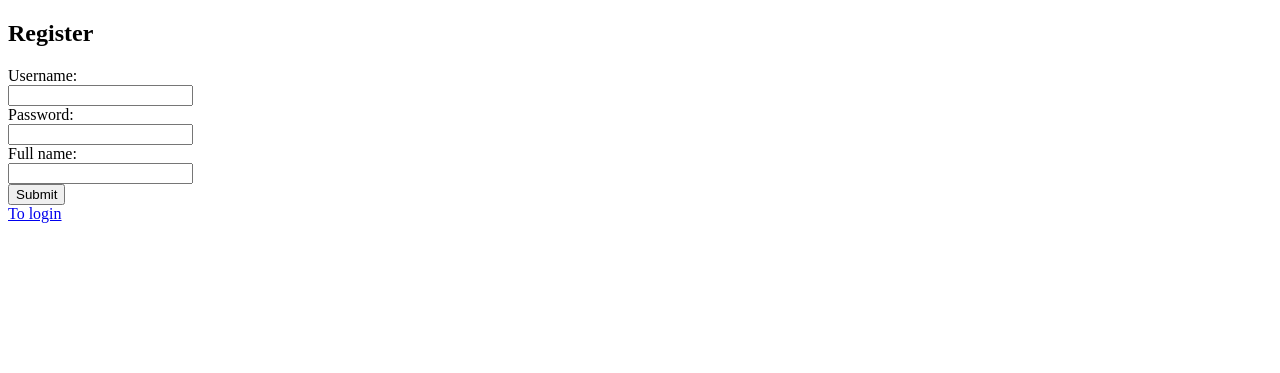
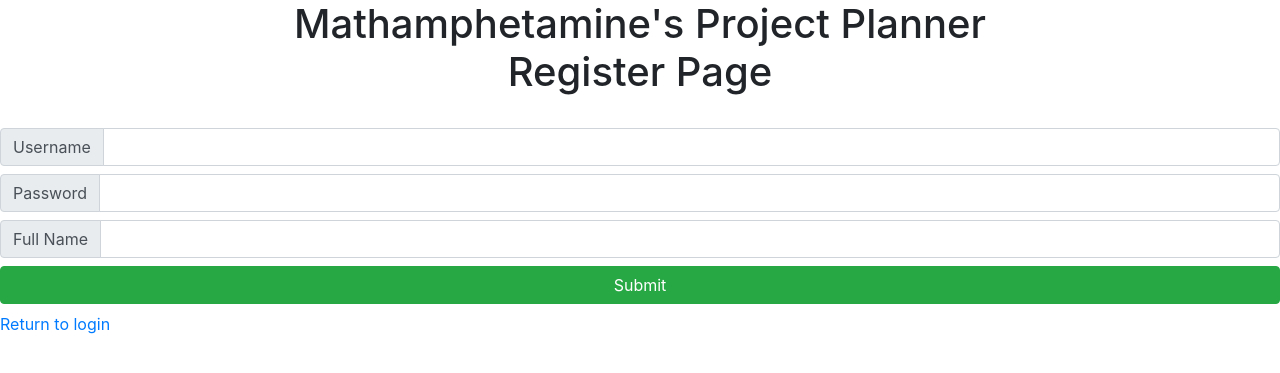
Before and after one commit to DavidLupea/SDFinalProj, a Flask app: page /register in a window 1280 px wide. Shown: the top 373 px of the page. Run offline with Flask 2, Linux system fonts and the light colour scheme; some libraries are stand-ins or nearby versions.

Commit message:
added bootstrap

```diff
--- a/templates/register.html
+++ b/templates/register.html
@@ -1,25 +1,34 @@
-<!DOCTYPE html>
-<html>
-   <head>
-   </head>
-   <body>
-     <h2> Register </h2>
-     <form action = "\auth_register" method = "GET">
-       Username:
-       <br>
-       <input type = "text" name = "username">
-       <br>
-       Password:
-       <br>
-       <input type = "text" name = "password">
-       <br>
-       Full name:
-       <br>
-       <input type = "text" name = "full_name">
-       <br>
-       <input type = "submit" value = "Submit">
-     </form>
-   </body>
-</html>
+{% extends 'templates.html' %}
 
-<a href = "/"> To login </a>
+{% block title %}
+    Login
+{% endblock %}
+
+{% block body %}
+  <div class="center-container">
+    <form method="GET">
+      <h1 class="text-center">Mathamphetamine's Project Planner<br>Register Page</h1>
+      <br>
+      <div class="input-group flex-nowrap mb-2">
+        <div class="input-group-prepend">
+          <span class="input-group-text" id="addon-wrapping">Username</span>
+        </div>
+        <input type="text" class="form-control" name="username" required>
+      </div>
+      <div class="input-group flex-nowrap mb-2">
+        <div class="input-group-prepend">
+          <span class="input-group-text" id="addon-wrapping">Password</span>
+        </div>
+        <input type="password" class="form-control" name="password" required>
+      </div>
+      <div class="input-group flex-nowrap mb-2">
+        <div class="input-group-prepend">
+          <span class="input-group-text" id="addon-wrapping">Full Name</span>
+        </div>
+        <input type="text" class="form-control" name="full_name" required>
+      </div>
+      <input class="btn btn-success btn-block mb-2" type="Submit" value="Submit" required/>
+      <a href="/login">Return to login</a>
+    </form>
+  </div>
+{% endblock %}
```
